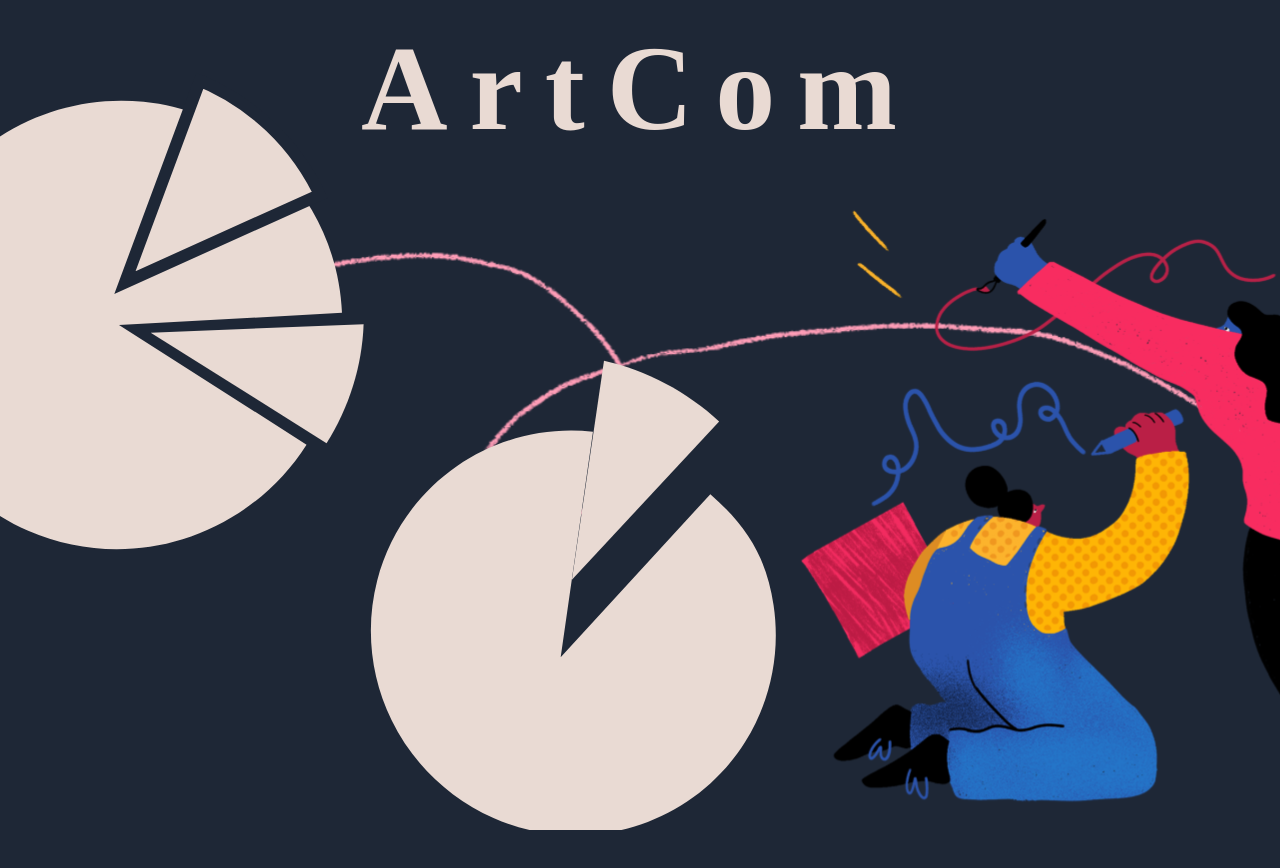
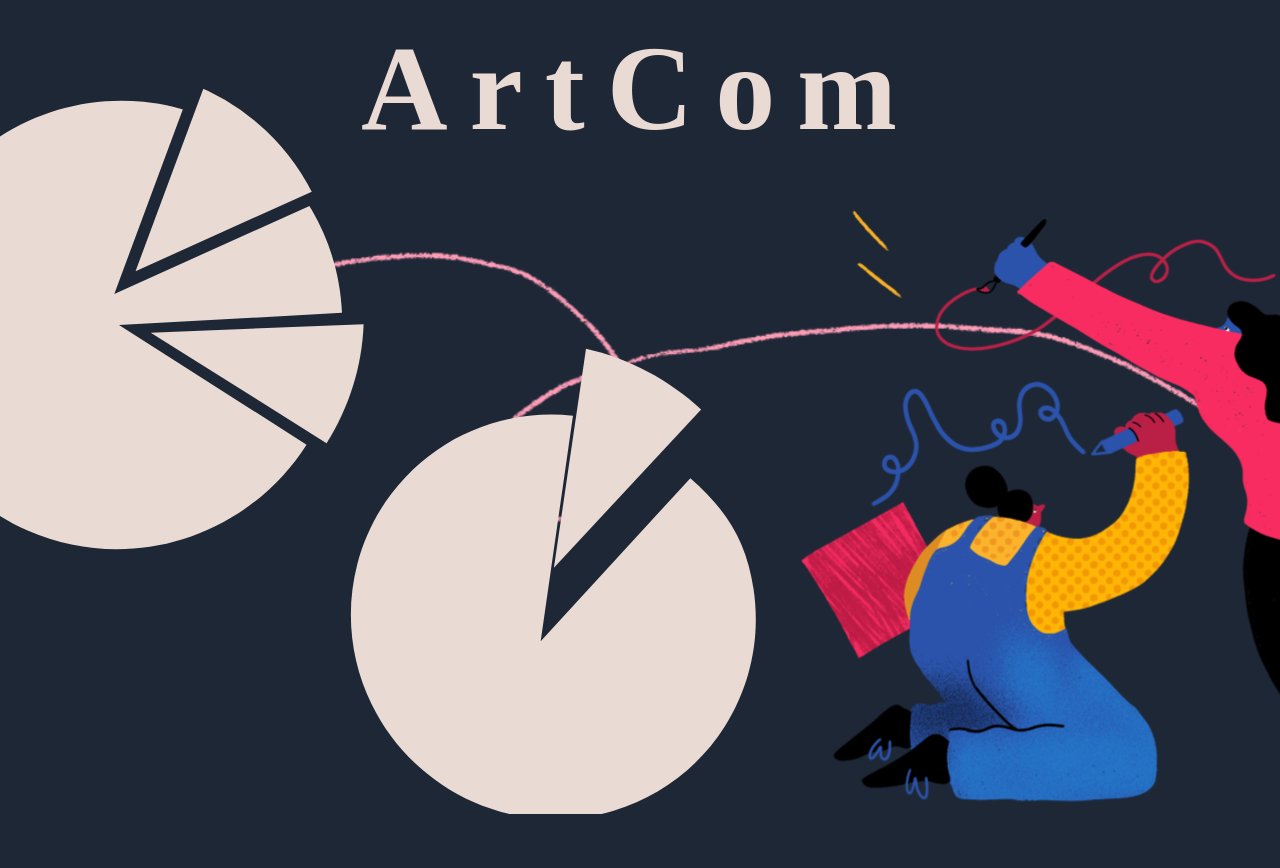
Before and after one commit to mohPYdev/ArtCom, a React (Create React App) app in the folder artcom/: page / in a window 1280 px wide. Shown: the top 868 px of the page. Built offline with nearby package versions, Linux system fonts and the light colour scheme; a web font is replaced by a local one.

Commit message:
set bgc of overflow

```diff
--- a/artcom/package.json
+++ b/artcom/package.json
@@ -14,6 +14,7 @@
     "react": "^17.0.2",
     "react-dom": "^17.0.2",
     "react-scripts": "5.0.0",
+    "styled-components": "^5.3.5",
     "web-vitals": "^2.1.4"
   },
   "scripts": {
--- a/artcom/src/App.js
+++ b/artcom/src/App.js
@@ -1,8 +1,6 @@
-import { FontAwesomeIcon } from '@fortawesome/react-fontawesome'
-import logo from './logo.svg';
-import Home from './pages/Home';
 import { useEffect } from 'react';
 import './App.css';
+import Login from './pages/Login';
 function useImperativeDisableScroll({ element, disabled }) {
   useEffect(() => {
       if (!element) {
@@ -10,16 +8,18 @@ function useImperativeDisableScroll({ element, disabled }) {
       }
 
       element.style.overflowY = disabled ? 'hidden' : 'scroll'
-
+      element.style.overflowX = disabled ? 'hidden' : 'scroll'
       return () => {
           element.style.overflowY = 'scroll'
+          element.style.overflowX = 'scroll'
       }
   }, [disabled])
 }
 function App() {
   return (
     <>
-    <Home />{
+    <Login />
+    {
     useImperativeDisableScroll({ element: document.body, disabled: true })
     }
     </>
--- a/artcom/src/pages/Home.css
+++ b/artcom/src/pages/Login.css
@@ -31,29 +31,23 @@ top: 10rem;
 }
 #pizzaDown{
     position: absolute;
-    left: -10rem;
-    top: -1rem;
-
-
+    left: 6rem;
+    top: -11rem;
 
 }
 #EllipseDown {
     position: relative;
-    top: 55vh;
-    left: 47rem;
+    top: 52vh;
+    left: 29rem;
     height: 40rem;
 }
 #Ellipse4 {
     position: relative;
-    top: 19rem;
-    left: 26.5rem;
+    top: 17rem;
+    left: 8.7rem;
     height: 22rem;
 }
-#pictureRight {
-    position: absolute;
-    height: 100vh;
 
-}
 #hero{
     position: relative;
     top: 0rem;
@@ -70,3 +64,24 @@ top: 10rem;
     height: 30rem;
 
 }
+#btn-login{
+    position: relative;
+    left: -27rem;
+    top: 45rem;
+    width: 42rem;
+    height: 51rem;
+    color: blue;
+    opacity: 0;
+
+    border-radius: 100%;
+}
+#overflowLogin {
+    position: relative;
+    top: -40rem;
+    left: -6rem;
+    width: 100vw;
+    height: 100vh;
+    z-index: -2;
+    background-color: #C2CCC1;
+    opacity: 0;
+}
--- a/artcom/src/pages/Home.js
+++ b/artcom/src/pages/Login.js
@@ -1,4 +1,6 @@
-import './Home.css';
+import './Login.css';
+import React from 'react';
+
 import EllipseUp from '../img/Ellipse--up.svg';
 import EllipseUp1 from '../img/EllipseUp1.svg';
 import EllipseUp2 from '../img/EllipseUp2.svg';
@@ -6,7 +8,19 @@ import Ellipse4 from '../img/Ellipse4.svg';
 import EllipseDown from '../img/EllipseDown.svg';
 import hero from '../img/hero1.svg';
 import pinkLine from '../img/pinkLine.svg';
-function Home (){
+class Login extends React.Component{
+    constructor(props){
+        super(props);
+        this.loadOverflowLogin=this.loadOverflowLogin.bind(this);
+
+    }
+    loadOverflowLogin(){
+        const overflow = document.getElementById("overflowLogin") ;
+        overflow.style.opacity="1";
+        overflow.style.zIndex = "100"
+
+    }
+    render(){
     return (
         <>
         <div className="header">
@@ -22,21 +36,27 @@ function Home (){
         <img src={EllipseUp2} id="EllipseUp2"/>
         </div>
        </div>
+
         <div id="pizzaDown">
+
            <img src={EllipseDown} id="EllipseDown"/>
+
            <img src={Ellipse4} id="Ellipse4" />
+           <button id="btn-login" onClick={this.loadOverflowLogin}>
+           </button>
+           <div id="overflowLogin">
+
+           </div>
         </div>
-        <div id="pictureRight">
             <img src={hero} id="hero"/>
             <img src={pinkLine} id="line" />
-        </div>
-        <div id="footer">
 
-        </div>
+
 
 
         </>
 
     );
+        }
 }
-export default Home ;
+export default Login ;
```
Also changed, not shown: 1 other file (tests, documents, lock files or other folders).
